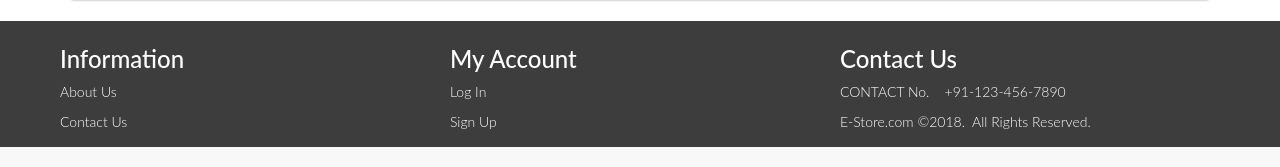
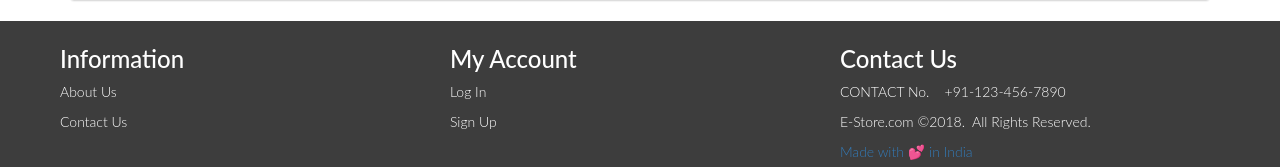
Before and after one commit to AmitDeka/Web-Development, a PHP site: page /index.php in a window 1280 px wide. Shown: the part 1256-1423 px from the top of the page. Run offline with PHP 8.4, Linux system fonts and the light colour scheme.

Commit message:
Update footer.php

```diff
--- a/PHP/includes/footer.php
+++ b/PHP/includes/footer.php
@@ -20,6 +20,7 @@
               <h3>Contact Us</h3>
                 <p>CONTACT No.&nbsp;&nbsp;&nbsp;&nbsp;&#43;91&#45;123&#45;456&#45;7890</p>
                 <p>E&#45;Store&#46;com &copy;<?php echo DATE('Y') ;?>.&nbsp;&nbsp;All Rights Reserved.</p>
+                <a class="link" href="">Made with&nbsp;</a>&#x1f495;<a class="link" href="">&nbsp;in India</a>
             </div>
         </div>
 
```
